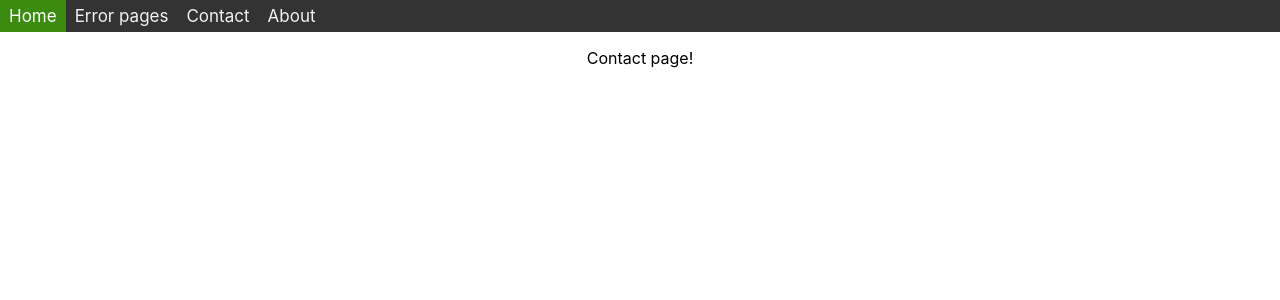
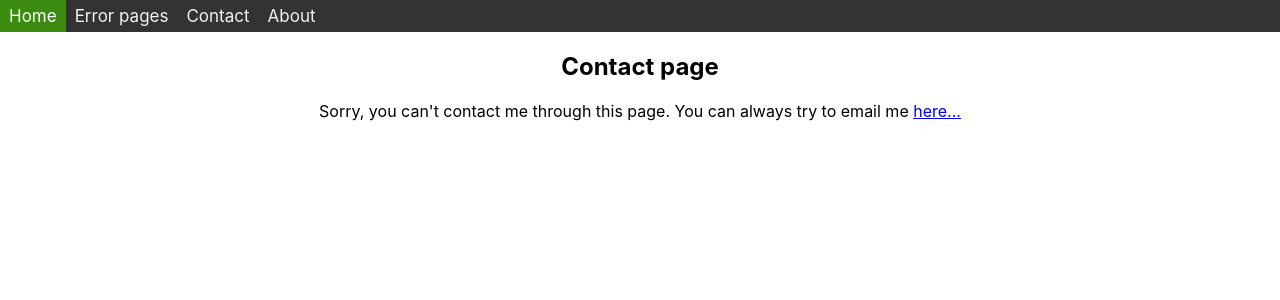
Before and after one commit to eklownr/pysite.web, a React (Create React App) app: page /contact in a window 1280 px wide. Shown: the top 300 px of the page. Built offline with nearby package versions, Linux system fonts and the light colour scheme.

Commit message:
update contact

```diff
--- a/src/pages/contact/index.js
+++ b/src/pages/contact/index.js
@@ -3,7 +3,14 @@ const Contact = () => {
     // javascrift
     return (
         // html kod
-        <p>Contact page!</p>
+        <div>
+            <h2>Contact page</h2>
+
+            <p>Sorry, you can't contact me through this page.
+                You can always try to email me <a href="mailto:admin@pysite.web" >here...</a>
+            </p>
+
+        </div>
     )
 };
 
```
